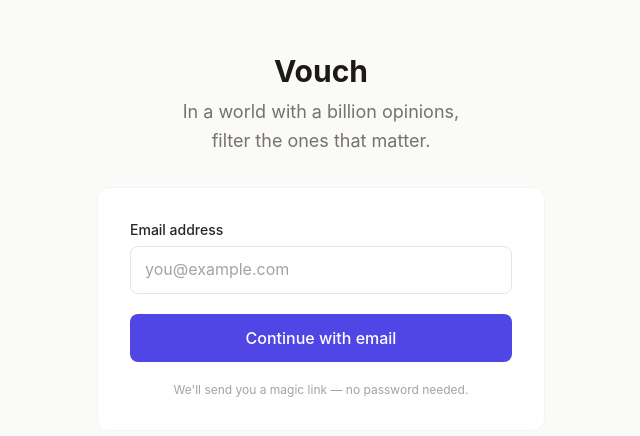
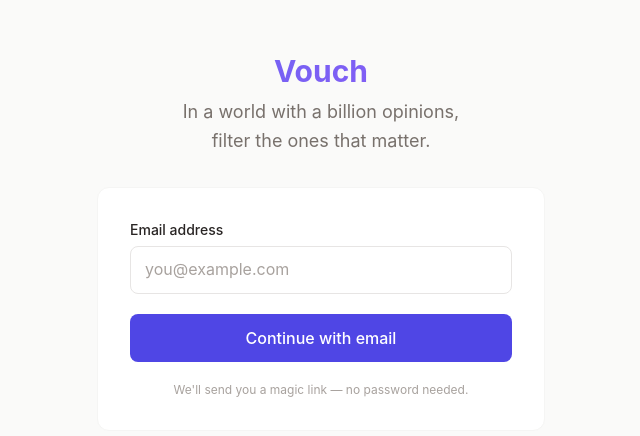
Before and after one commit to Pk5-eng/Vouch, a Next.js app: page /auth/login in a window 1280 px wide. Shown: the part 158-594 px from the top of the page, without its empty margins (319-959 px from the left). Built offline with nearby package versions, Linux system fonts and the light colour scheme; no server answers.

Commit message:
Apply animated gradient logo to login page for consistent branding
The hero page and nav bar already used the logo-gradient class but the
login page still had plain text styling. Now all three Vouch logos use
the same animated indigo gradient.

https://claude.ai/code/session_01PY9twB8JKPP5bGfSTeGLwU

```diff
--- a/app/auth/login/page.tsx
+++ b/app/auth/login/page.tsx
@@ -103,7 +103,7 @@ export default function LoginPage() {
     <div className="min-h-screen flex items-center justify-center bg-warm-50 px-4">
       <div className="w-full max-w-md">
         <div className="text-center mb-8">
-          <h1 className="text-3xl font-bold text-warm-900 mb-2">Vouch</h1>
+          <h1 className="text-3xl font-bold logo-gradient mb-2">Vouch</h1>
           <p className="text-warm-500 text-lg leading-relaxed">
             In a world with a billion opinions,<br />filter the ones that matter.
           </p>
```
